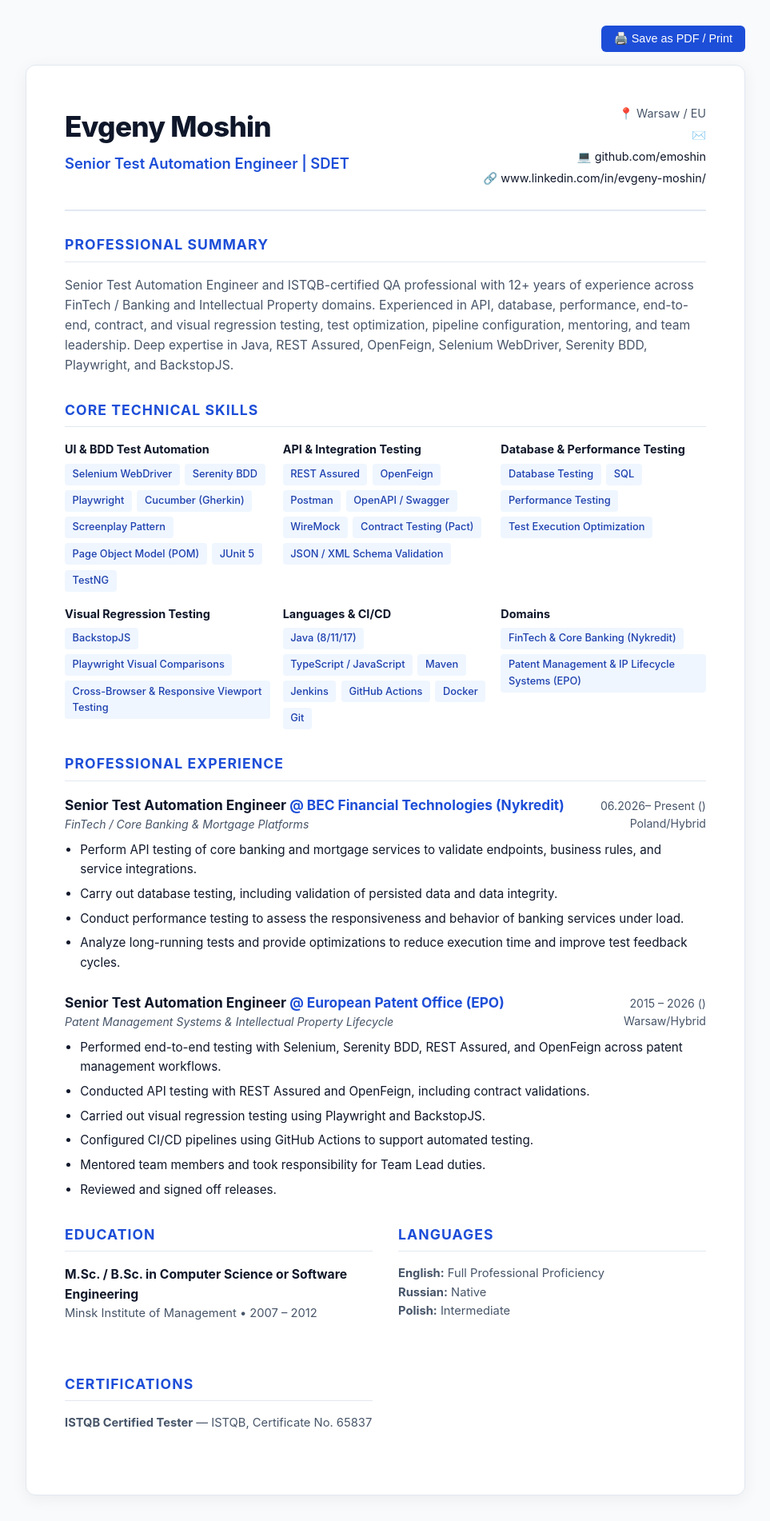
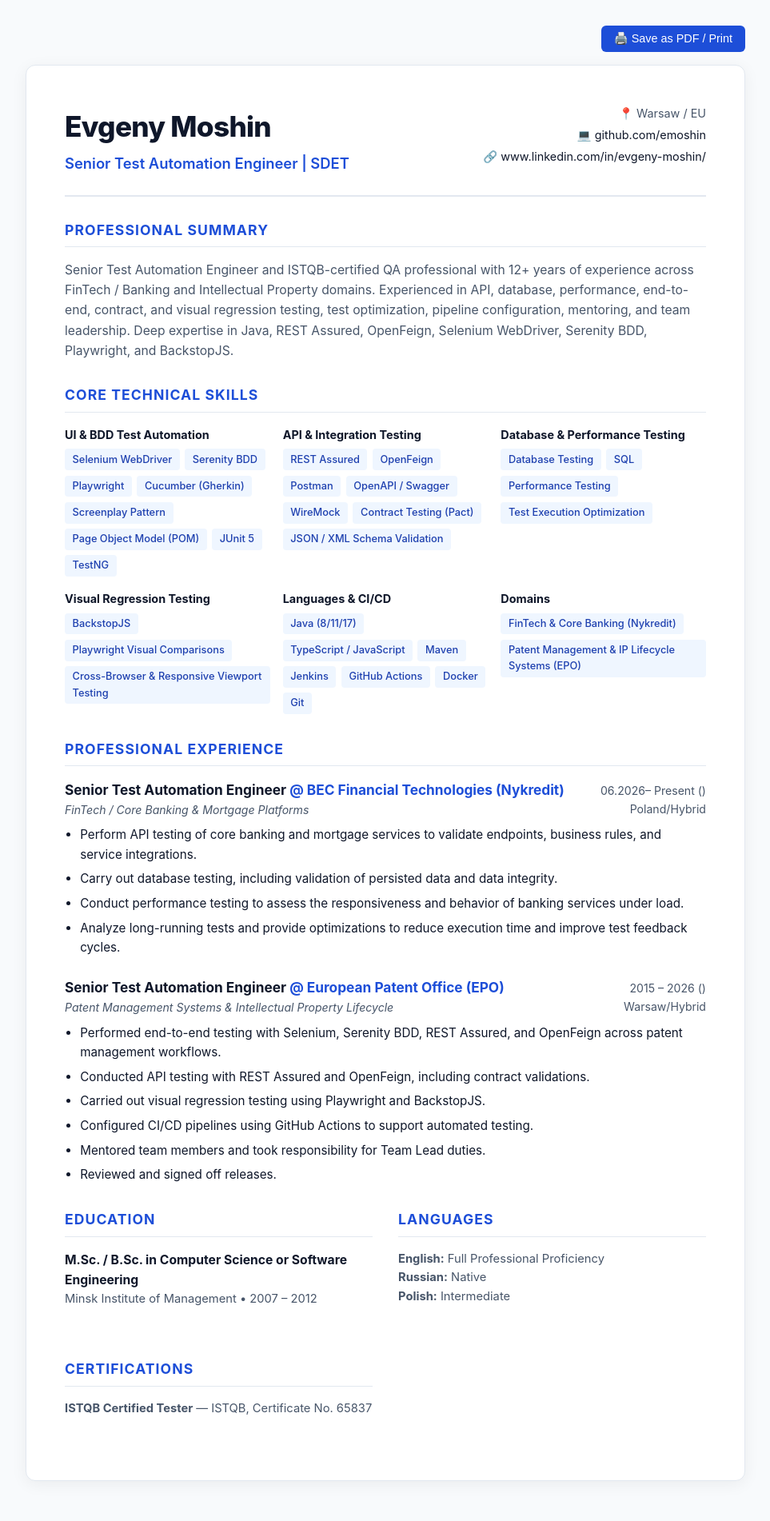
Before and after one commit to emoshin/emoshin.github.io, a Jekyll site: the page built from index.md, in a window 1280 px wide. Shown: the whole page at 80% size, without its empty margins (158-1121 px from the left). Built offline with Jekyll 4.4.1, drawn with Linux system fonts in a browser that asks for light colours.

```diff
--- a/_layouts/default.html
+++ b/_layouts/default.html
@@ -22,7 +22,6 @@
       </div>
       <ul class="contact-list">
         <li>📍 {{ cv.location }}</li>
-        <li>✉️ <a href="mailto:{{ cv.email }}">{{ cv.email }}</a></li>
         <li>💻 <a href="{{ cv.github }}" target="_blank" rel="noopener">{{ cv.github | remove: "https://" }}</a></li>
         <li>🔗 <a href="{{ cv.linkedin }}" target="_blank" rel="noopener">{{ cv.linkedin | remove: "https://" }}</a></li>
       </ul>
```
